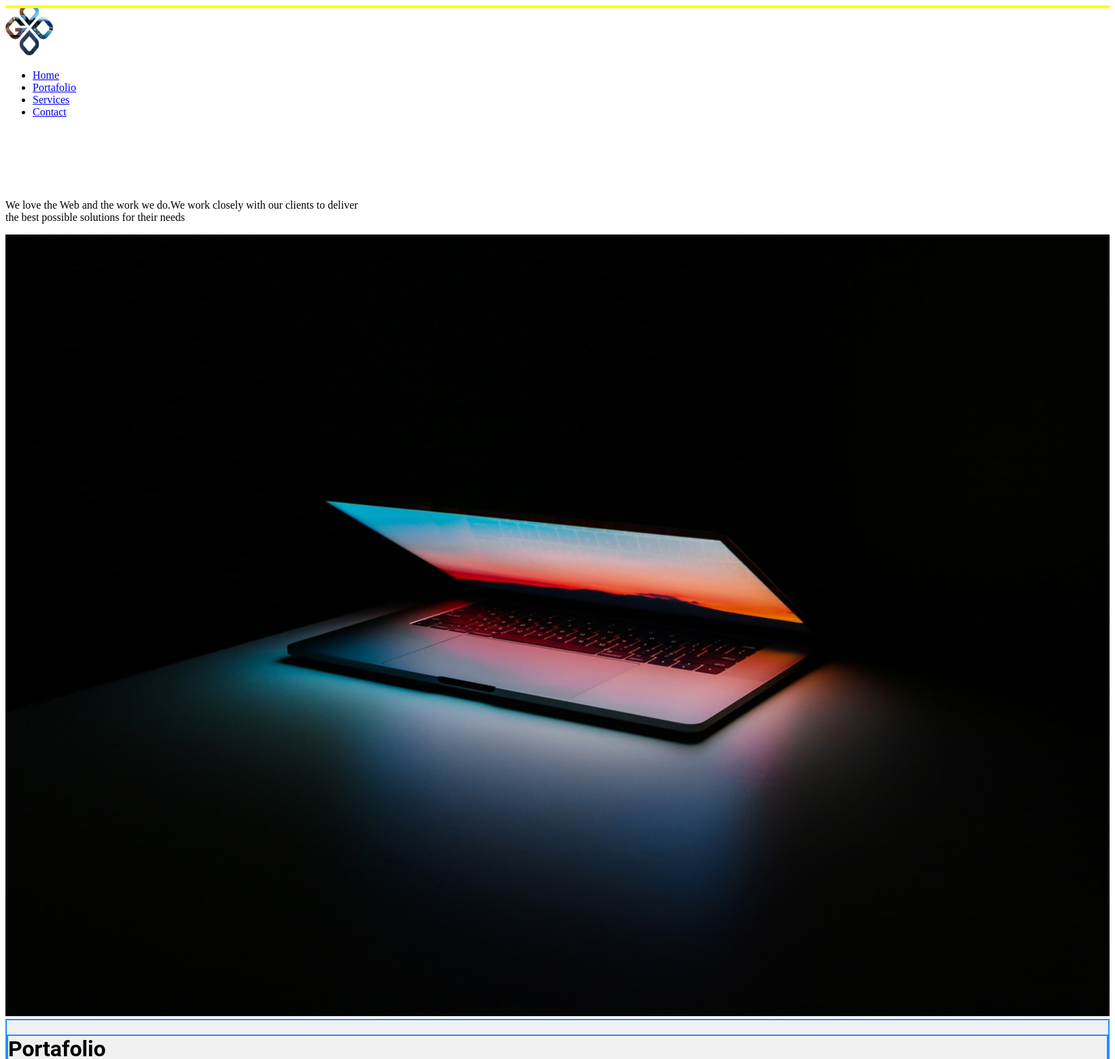
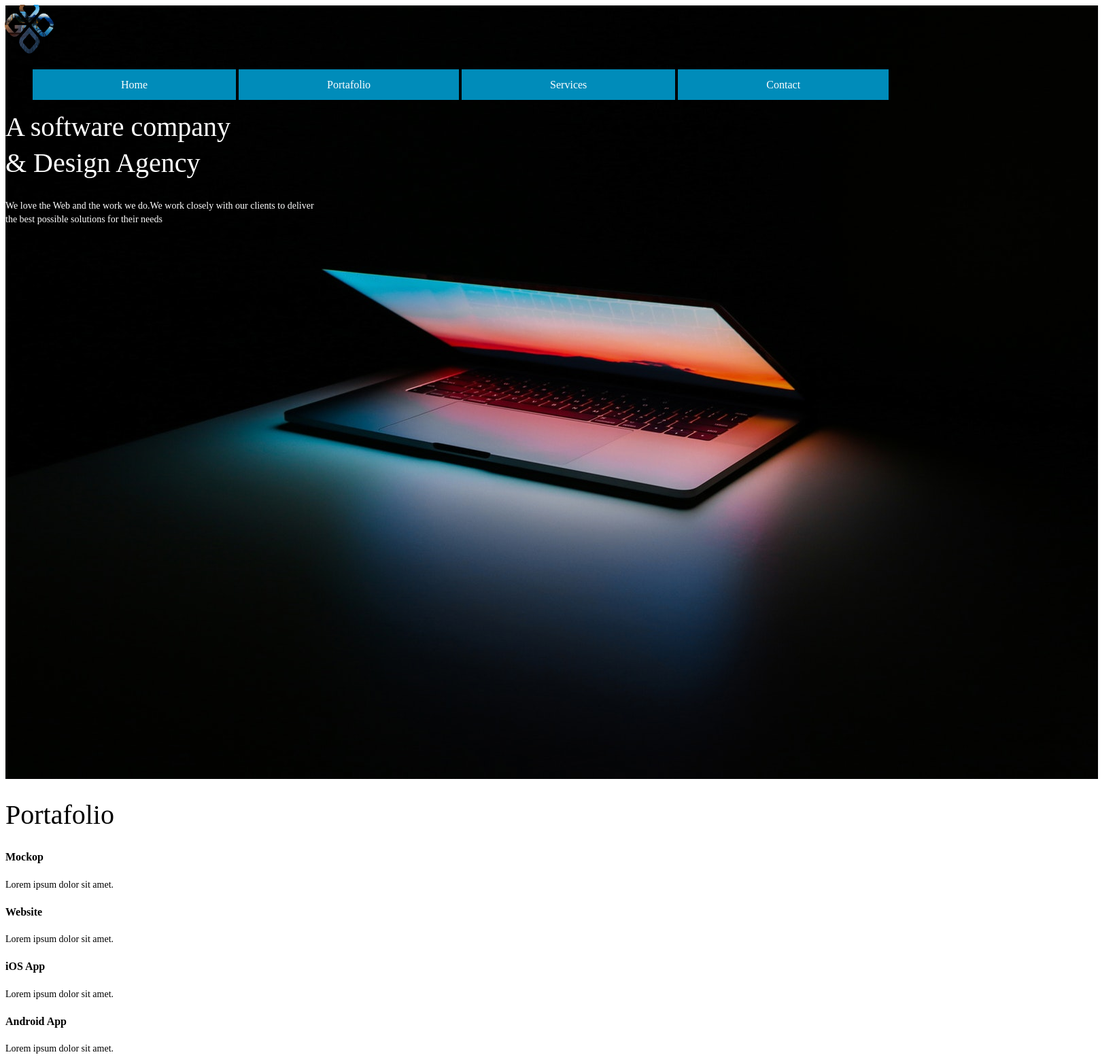
Before and after one commit to davidnevarezvazquez/primer-examen, a PHP site: page /indexCompany.html in a window 1640 px wide. Shown: the top 1558 px of the page at 68% size. Run offline with PHP 8.4, Linux system fonts and the light colour scheme.

Commit message:
se agraga todo para el segundo parcial

```diff
--- a/Desktop/parcial1/indexCompany.html
+++ b/Desktop/parcial1/indexCompany.html
@@ -3,28 +3,31 @@
   <meta http-equiv="Content-Type" content="text/html; charset=utf-8"/>
   <head>
     <link rel="stylesheet" type="text/css" href="style.css">
-    <link rel="stylesheet" href="animate.min.css">
+    <link rel="stylesheet" href="https://use.fontawesome.com/releases/v5.7.0/css/all.css" integrity="sha384-lZN37f5QGtY3VHgisS14W3ExzMWZxybE1SJSEsQp9S+oqd12jhcu+A56Ebc1zFSJ" crossorigin="anonymous">
+    <link rel="stylesheet" type="text/css" href="//fonts.googleapis.com/css?family=Cabin" />
+    <link rel="stylesheet" href="https://cdnjs.cloudflare.com/ajax/libs/animate.css/3.7.0/animate.min.css">
     <title>Softpro | Creative Software Company</title>
   </head>
   <body>
-    <div class="uno" class="animated" ></div>
+
+    <div class="nav">
       <a href="indexCompany.html">
-            <img class="img1 animated" src=" images/logoGenesis.png">
+        <img class="animated infinite pulse" src=" images/logoGenesis.png" width=70px height=70px>
       </a>
+      <br>
+      <br>
       <ul>
-                <li><a href="indexCompany.html">Home </a></li>
-                <li><a href="#Portafolio">Portafolio</a></li>
-                <li><a href="#Services">Services</a></li>
-                <li><a href="#Contact">Contact</a></li>
+        <li><a href="indexCompany.html" class="button button1">Home </a></li>
+        <li><a href="#Portafolio" class="button button1">Portafolio</a></li>
+        <li><a href="#Services" class="button button1">Services</a></li>
+        <li><a href="#Contact" class="button button1">Contact</a></li>
       </ul>
-            <div>
-            <h1 class="textw">A software company <br>  &#38; Design Agency</h1>
-            <p class="animated fadelnUp">We love the Web and the work we do.We work closely with our clients to deliver </br>  the best possible solutions for their needs</p>
+      <h1 class="font">A software company <br>  &#38; Design Agency</h1>
+      <p>We love the Web and the work we do.We work closely with our clients to deliver </br>  the best possible solutions for their needs</p>
     </div>
-            <img class="img2" src=" images/background.jpeg">
 
-        <div id="Portafolio" class="dos" >
-            <h1 class="h"> Portafolio</h1>
+    <div id="Portafolio" >
+      <h1> Portafolio</h1>
       <h4>Mockop</h4>
       <p>Lorem ipsum dolor sit amet.</p>
       <h4>Website</h4>
@@ -34,43 +37,74 @@
       <h4>Android App</h4>
       <p>Lorem ipsum dolor sit amet.</p>
     </div>
-        <img src=" images/mockup.jpeg">
-        <img src=" images/website.jpeg">
-        <img src=" images/ios.jpeg">
-        <img src=" images/android(1).jpeg">
-        <div id="Services" class="tres">
 
+    <div class="container">
+      <img src=" images/mockup.jpeg" class="image">
+      <div class="overlay">
+        <div class="text"> <h1>MOCKUP</h1>hombre en el telefono</div>
+      </div>
+    </div>
+    <div class="container">
+      <img src=" images/website.jpeg" class="image">
+      <div class="overlay">
+        <div class="text"> <h1>WEBSITE</h1>laptop del profe Romo</div>
+      </div>
+    </div>
+    <div class="container">
+      <img src=" images/ios.jpeg" class="image">
+      <div class="overlay">
+        <div class="text"> <h1>IOS</h1> telefono iphone</div>
+      </div>
+    </div>
+    <div class="container">
+      <img src=" images/android(1).jpeg" class="image">
+      <div class="overlay">
+        <div class="text"> <h1>ANDROID</h1> telefono android</div>
+      </div>
+    </div>
+
+    <div id="Services" class="font1">
       <h1> Our Services </h1>
-            <h4>iOS and Android app development</h4>
+      <h4>iOS and Android app development  <i class="fa fa-mobile fa-2x" aria-hidden="true"></i>
+      </h4>
       <p>Lorem ipsum dolor sit amet.</p>
-            <h4>App security</h4>
+      <h4>App security  <i class="fa fa-lock fa-2x" aria-hidden="true"></i>
+      </h4>
       <p>Lorem ipsum dolor sit amet.</p>
-            <h4>Games development</h4>
+      <h4>Games development  <i class="fa fa-gamepad fa-2x" aria-hidden="true"></i></h4>
       <p>Lorem ipsum dolor sit amet.</p>
-            <h4>Animation and editing</h4>
+      <h4>Animation and editing  <i class="fa fa-code fa-2x" aria-hidden="true"></i>
+      </h4>
       <p>Lorem ipsum dolor sit amet.</p>
-            <h4>UX/UI Design</h4>
+      <h4>UX/UI Design  <i class="fa fa-laptop fa-2x" aria-hidden="true"></i>
+      </h4>
       <p>Lorem ipsum dolor sit amet.</p>
-            <h4>Branding</h4>
+      <h4>Branding  <i class="fa fa-registered fa-2x" aria-hidden="true"></i>
+
+
+      </h4>
       <p>Lorem ipsum dolor sit amet.</p>
     </div>
-        <div id="Contact" class="cuatro">
+    <div id="Contact">
       <h1>Drop us a note</h1>
 
       <form action="/action_page.php">
         E-mail:
         <br>
         <input type="email" name="email">
+        <i class="fa fa-address-book" aria-hidden="true"></i>
         <br>
         Subject:
         <br>
         <input type="text" name="Subject">
+        <i class="fa fa-inbox" aria-hidden="true"></i>
         <br>
         Your Message:
         <br>
         <textarea></textarea>
+        <i class="fa fa-envelope-open" aria-hidden="true"></i>
         <br>
-              <input type="submit" value="Send">
+        <input type="submit" value="Send"> <p><button type="reset">Reset</button></p>
 
       </form>
     </div>
--- a/Desktop/parcial1/style.css
+++ b/Desktop/parcial1/style.css
@@ -1,49 +1,67 @@
-body {
+	body {
 
-}
-h1{
-	font-family:roboto, sans-serif
-}
-.textw{
-	color: white;
-}
-img{
-	width:250px;height:250px;
-}
-.flash{
+	}
+	.nav{
+		background-image: url(images/background.jpeg); width: 1607px; height: 1138px;
+		position: center;
+		color:white;
+	}
+	li{
+		display: inline-block;
+		list-style:none;
+	}
+	.button:link, .button:visited {
+		background-color: #008CBA;
+		color: white;
+		padding: 14px 25px;
+		text-align: center;
+		text-decoration: none;
+		padding: 14px 130px;
+	}
+	.button1:hover, .button1:active {
+		background-color: red;
+	}
+	h1{
+		font-family:roboto, sans-serif
+	}
+	.imgA{
+		width:70px;height:70px
+	}
+	.container {
+		display: inline-block;
+		position: relative;
+		width: 250px;height: 250px;
+	}
 
-  animation-duration: 3s;
-  animation-delay: 2s;
-  animation-iteration-count: infinite;
+	.image {
+		width: 250px;
+		height: 250px;
+	}
 
-}
-.img1{
-	width:70px;height:70px
+	.overlay {
+		position: absolute;
+		top: 0;
+		bottom: 0;
+		left: 0;
+		right: 0;
+		height: 100%;
+		width: 100%;
+		opacity: 0;
+		transition: .5s ease;
+		background-color: #008CBA;
+	}
 
-}
-.img2{
+	.container:hover .overlay {
+		opacity: 1;
+	}
 
-	width:100%;height:auto
-}
-.uno{
-	background-image: url("images/background.jpeg");
- 	color: white;
- 	border:2px solid yellow;
- }
-.dos{
-	background-color:RGB(240, 240, 240);
-	border:2px solid DodgerBlue
-}
-.h{
-	background-color:RGB(240, 240, 240);
-	border:2px solid DodgerBlue
-
-}
-.tres{
-	background-color:RGB(240, 240, 240);
-	border:2px solid red
-}
-.cuatro{
-	background-color:RGB(240, 240, 240);
-	border:2px solid green
-}
+	.text {
+		color: white;
+		font-size: 20px;
+		position: absolute;
+		top: 50%;
+		left: 50%;
+		transform: translate(-50%, -50%);
+		-ms-transform: translate(-50%, -50%);
+	}
+	h1 { font-family: Inconsolata; font-size: 40px; font-style: normal; font-variant: normal; font-weight: 100; line-height: 52.8px; } h3 { font-family: Anonymous Pro; font-size: 21px; font-style: normal; font-variant: normal; font-weight: 700; line-height: 23.1px; } p { font-family: Carme;  font-size: 14px; font-style: normal; font-variant: normal; font-weight: 400; line-height: 20px; } blockquote { font-family: Anonymous Pro; font-size: 21px; font-style: normal; font-variant: normal; font-weight: 400; line-height: 30px; } pre { font-family: Anonymous Pro; font-size: 13px; font-style: normal; font-variant: normal; font-weight: 400; line-height: 18.5667px; }
```
Lines whose indentation alone changed are shown as unchanged.
